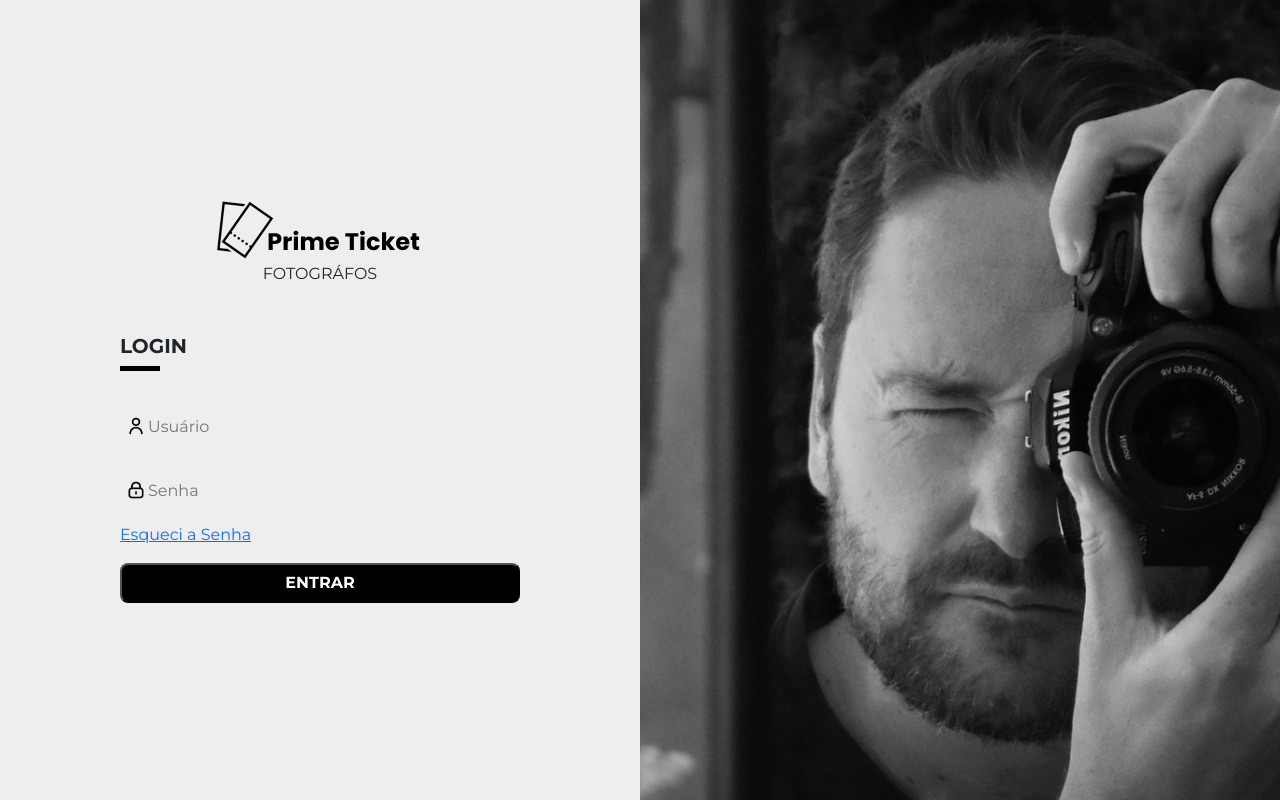
After one commit to sejaprime-com-br/loja-primeticket, a PHP site: page /login.html in a window 1280 px wide. The commit adds this page. Run offline with PHP 8.4, Linux system fonts and the light colour scheme.

Commit message:
area fotografo

```diff
--- /dev/null
+++ b/assets/css/fotografo.css
@@ -0,0 +1,219 @@
+/* Google Fonts Link */
+@import url("https://fonts.googleapis.com/css2?family=Montserrat:ital,wght@0,100..900;1,100..900&display=swap");
+
+* {
+  padding: 0;
+  margin: 0;
+  text-decoration: none;
+  list-style: none;
+  box-sizing: border-box;
+}
+
+:root {
+  --cor-primaria: #121a8b;
+  --cor-secundaria: #ffffff;
+}
+
+body {
+  font-family: "Montserrat", sans-serif !important;
+background-color: #EEEEEE;
+height: 100vh;
+}
+
+.coluna-1{
+    width: 50%;
+    display: flex;
+    flex-direction: column;
+    justify-content: center;
+    align-items: center;
+    padding: 30px
+}
+
+.coluna-2{
+    width: 50%;
+}
+
+.coluna-2 img{
+    object-fit: cover;
+    width: 100%;
+    object-position: center;
+    height: 100%;
+}
+
+
+.btn-login{
+    width: 100%;
+    background-color: #000;
+    color: white;
+    font-weight: 700;
+    padding: 6px;
+    border-radius: 8px;
+}
+
+
+form h1{
+    font-size: 20px;
+    font-weight: 700;
+    text-transform: uppercase;
+}
+
+.login-user {
+    padding-left: 25px;
+    background: url("../img/user.png") no-repeat left;
+    background-size: 20px;
+    padding-top: 10px;
+    padding-right: 15px;
+    background-position: 6px 11px;
+    padding-bottom: 10px;
+    padding-left: 28px;
+  }
+.login-senha {
+    padding-left: 25px;
+    background: url("../img/lock.png") no-repeat left;
+    background-size: 20px;
+    padding-top: 10px;
+    padding-right: 15px;
+    background-position: 6px 11px;
+    padding-bottom: 10px;
+    padding-left: 28px;
+  }
+
+
+  .login-user, .login-senha{
+    background-color: #EEEEEE!important;
+    margin: 10px 0px;
+    width: 100%;
+    border: none;
+
+  }
+
+  form{
+    width: 400px;
+  }
+
+  .div-bar{
+    background-color: black;
+    width: 40px;
+    height: 5px;
+  }
+
+  .bem-vindo h2{
+    font-size: 25px;
+  }
+
+  nav{
+    display: flex;
+    width: 100%;
+    justify-content: space-between;
+    padding: 10px 30px;
+    background-color: white;
+    align-items: center;
+  }
+
+  nav a{
+    color: black;
+    text-decoration: none;
+    font-weight: 600;
+  }
+
+  .container h1{
+    font-weight: 700;
+
+  }
+
+  .card-evento{
+    border-radius: 15px;
+    background-color: white;
+    margin: 15px 0px;
+
+}
+
+    .img-preview{
+        width: 100%;
+        height: 200px;
+
+    }
+
+    .img-preview img{
+        width: 100%;
+        object-fit: cover;
+        height: 100%;
+        border-radius: 15px 15px 0px 0px;
+    }
+
+  .card-content{
+   padding: 15px;
+
+}
+
+.card-content h3{
+    font-size: 20px;
+    font-weight: 600;
+    margin-bottom: 25px;
+
+}
+
+.btn-add-fotos{
+    display: flex;
+    align-items: center;
+    justify-content: end;
+    gap: 3px;
+}
+
+.btn-add-fotos a{
+    text-decoration: none;
+    color: #000;
+
+}
+
+.btn-add{
+    border: 1px solid #202020;
+    padding: 5px;
+    border-radius: 10px;
+    transition: 0.4s;
+}
+
+.btn-add:hover{
+    background-color: #000;
+    color: white;
+}
+
+.fotos{
+    display: flex;
+    flex-wrap: wrap;
+}
+
+.img-card{
+    position: relative;
+}
+
+.remover{
+    position: absolute;
+    right: 10px;
+    top: 10px;
+}
+
+.remover .bx{
+    color: red;
+
+}
+
+.btn-remove{
+    background-color: white;
+;
+}
+
+
+.fotos input[type='file'] {
+    display: none
+  }
+
+
+  .fotos label {
+    background-color: #3498db;
+    border-radius: 5px;
+    color: #fff;
+    cursor: pointer;
+    margin: 10px;
+    padding: 6px 20px
+  }
--- /dev/null
+++ b/login.html
@@ -0,0 +1,96 @@
+<!DOCTYPE html>
+<html lang="pt-BR">
+    <head>
+        <meta charset="UTF-8">
+        <meta name="viewport" content="width=device-width, initial-scale=1.0">
+        <title>Login Fotográfos</title>
+        <link rel="preconnect" href="https://fonts.gstatic.com">
+<link href="https://fonts.googleapis.com/css2?family=Fredoka+One&family=Play&display=swap" rel="stylesheet">
+        <link
+            href="https://cdn.jsdelivr.net/npm/bootstrap@5.0.2/dist/css/bootstrap.min.css"
+            rel="stylesheet"
+            integrity="sha384-EVSTQN3/azprG1Anm3QDgpJLIm9Nao0Yz1ztcQTwFspd3yD65VohhpuuCOmLASjC"
+            crossorigin="anonymous">
+        <link rel="stylesheet" href="assets/css/fotografo.css">
+        <link rel="stylesheet"
+            href="https://cdnjs.cloudflare.com/ajax/libs/font-awesome/5.15.3/css/all.min.css" />
+        <link rel="stylesheet"
+            href="https://unpkg.com/boxicons@latest/css/boxicons.min.css">
+
+            <link rel="stylesheet" href="https://cdn.jsdelivr.net/npm/magnific-popup/dist/magnific-popup.css">
+
+        <style>
+            body {
+            font-family: "Montserrat", sans-serif !important;
+            display: flex;
+            height: 100vh;
+            }
+
+            @media screen and (max-width:776px){
+                body{
+                    flex-direction: column;
+                }
+                .coluna-1{
+                    width: 100%;
+                }
+                .coluna-2{
+                    width: 100%;
+                    height: 100%;
+                }
+            }
+        </style>
+
+    </head>
+    <body>
+
+        <div class="coluna-1">
+            <div class="logo mb-5 text-center" >
+                <img src="./assets/img/logo-prime.png" alt=""><br>
+                <span>FOTOGRÁFOS</span>
+            </div>
+            <form action="login">
+                <h1>Login</h1>
+                <div class="div-bar mb-4"></div>
+                <div class="inputBox">
+
+                    <input class="login-user" type="email" required="required" placeholder="Usuário">
+
+                </div>
+                <div class="inputBox">
+                    <input class="login-senha" type="password" required="required" placeholder="Senha">
+
+                </div>
+                <div class="links">
+                    <a href="#">Esqueci a Senha</a>
+
+                </div>
+                <input class="btn-login mt-3" type="submit" value="ENTRAR">
+            </form>
+        </div>
+        <div class="coluna-2">
+            <img src="assets/img/login.png" alt="Fotografo com uma camera">
+        </div>
+
+
+
+
+
+
+
+                <script
+                    src="https://unpkg.com/boxicons@2.1.3/dist/boxicons.js"></script>
+                <script src="assets/js/script.js"></script>
+                <script
+                    src="https://cdn.jsdelivr.net/npm/bootstrap@5.0.2/dist/js/bootstrap.bundle.min.js"
+                    integrity="sha384-MrcW6ZMFYlzcLA8Nl+NtUVF0sA7MsXsP1UyJoMp4YLEuNSfAP+JcXn/tWtIaxVXM"
+                    crossorigin="anonymous"></script>
+                    <script src="https://code.jquery.com/jquery-2.2.0.min.js" type="text/javascript"></script>
+
+                        <script src="https://cdn.jsdelivr.net/npm/jquery/dist/jquery.min.js"></script>
+
+
+
+
+
+            </body>
+        </html>
```
Also changed, not shown: admin-fotografo.html (added, +85 -0 lines), assets/css/style.css (+7 -5 lines), fotos.html (added, +79 -0 lines), assets/img/lock.png (added), assets/img/login.png (added), assets/img/user.png (added).
